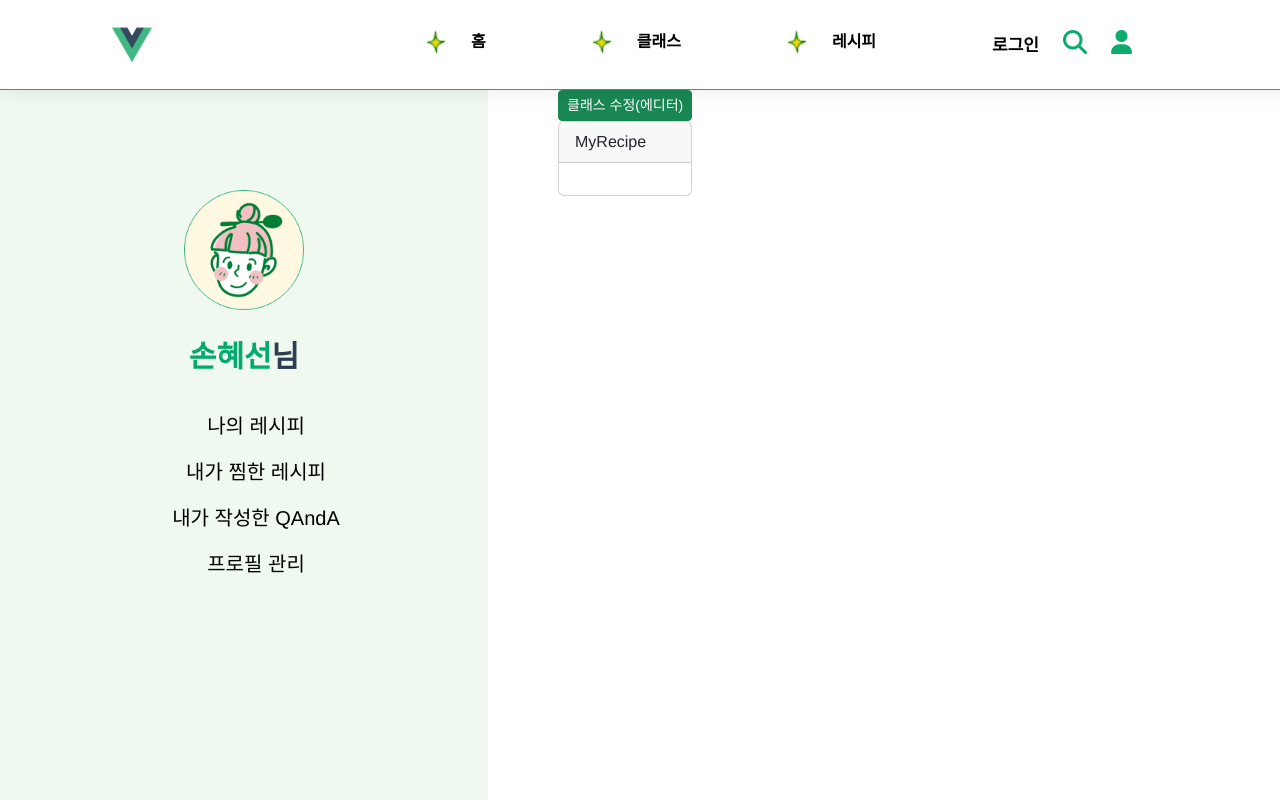
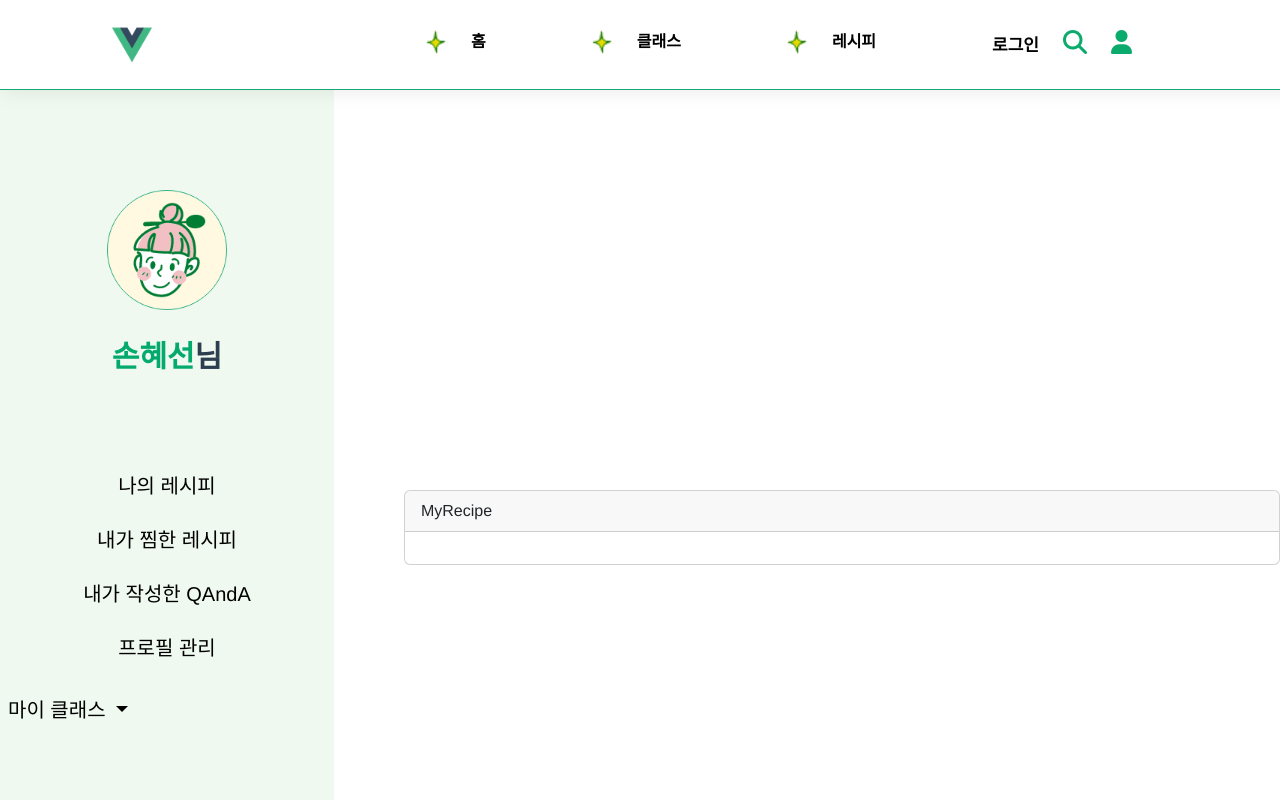
Before and after one commit to leek94/final_project_front_cooki, a Vue app: page /Member/MypageView/MyRecipe in a window 1280 px wide. Shown: the top 800 px of the page. Built offline with nearby package versions, Linux system fonts and the light colour scheme.

Commit message:
Feat : add Mypage NavBar

```diff
--- a/src/views/Member/MypageView/index.vue
+++ b/src/views/Member/MypageView/index.vue
@@ -8,20 +8,36 @@
                     <div style="color:#04AA6D">손혜선  </div>
                     <div> 님</div>
                  </div>
-                <ul style="list-style-type: none;">
-                    <li><RouterLink class="me-2" to="/Member/MypageView/MyRecipe">나의 레시피</RouterLink></li>
-                    <li><RouterLink class="me-2" to="/Member/MypageView/MyLikeRecipe">내가 찜한 레시피</RouterLink></li>
-                    <li><RouterLink class="me-2" to="/Member/MypageView/MyQAndA">내가 작성한 QAndA</RouterLink></li>
-                    <li><RouterLink class="me-2" to="/Member/MypageView/MyProfile">프로필 관리</RouterLink></li>
+
+                <ul style="list-style-type: none;margin-top:80px; padding:0px;">
+
+                    <li><RouterLink to="/Member/MypageView/MyRecipe">나의 레시피</RouterLink></li>
+                    <li><RouterLink to="/Member/MypageView/MyLikeRecipe">내가 찜한 레시피</RouterLink></li>
+                    <li><RouterLink to="/Member/MypageView/MyQAndA">내가 작성한 QAndA</RouterLink></li>
+                    <li><RouterLink to="/Member/MypageView/MyProfile">프로필 관리</RouterLink></li>
+                    <nav class="navbar navbar-expand-lg ">
+
+                            <ul class="navbar-nav">
+                                <li class="nav-item dropdown">
+                                <a class="nav-link dropdown-toggle" id="navbarDarkDropdownMenuLink" data-bs-toggle="dropdown" aria-expanded="false">
+                                    마이 클래스
+                                </a>
+                                <ul class="dropdown-menu " aria-labelledby="navbarDarkDropdownMenuLink">
+                                    <li><RouterLink class="dropdown-item me-2" to="/Member/MypageView/MyNowClass">내가 참여한 클래스</RouterLink> </li>
+                                    <li><RouterLink class="dropdown-item me-2" to="/Member/MypageView/MyClassHistory">내가 현재 신청한</RouterLink> </li>
+                                    <li><RouterLink class="dropdown-item me-2" to="/Member/MypageView/EditorNowRecruit">현재 모집 중인 </RouterLink> </li>
+                                    <li><RouterLink class="dropdown-item me-2" to="/Member/MypageView/EditorRecruitHistory">모집이 마감된</RouterLink> </li>
+                                </ul>
+                                </li>
+                            </ul>
+
+                        </nav>
+
                 </ul>
-
             </div>
             <div class="mypage_cont">
-                <RouterLink class="btn btn-success btn-sm" to="/Class/ClassUpdateView" >클래스 수정(에디터)</RouterLink>
-                <RouterView></RouterView>
+                <RouterView/>
             </div>
-
-
         </div>
 
 </template>
@@ -32,7 +48,7 @@
 
 <style scoped>
 .mypage_bg{
-    background-color:#eff9ef;
+  background-color:#eff9ef;
   height: 100%;
   width:30.5rem;
   min-height: 100vh;
@@ -48,9 +64,11 @@
 li a {
   display: block;
   color: #000;
-  padding: 8px 16px;
+  padding: 12px 16px;
   text-decoration: none;
   font-size: 20px;
+
+
 }
 
 
@@ -58,6 +76,12 @@ li a:hover:not(.active) {
   background-color: #04AA6D;
   color: white;
 }
+.mypage_cont{
+    width:100%;
+    max-width: 73.75rem;
+    margin-top:25rem;
+}
+
 
 
 </style>
```
